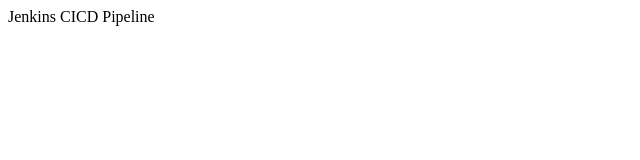
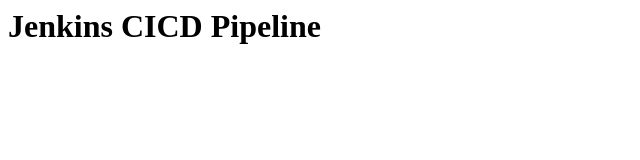
Before and after one commit to richardpalbacal/website, a plain HTML site: page index.html in a window 1280 px wide. Shown: the whole page, without its empty margins (0-640 px from the left). Drawn offline with Linux system fonts and the light colour scheme.

Commit message:
added website

```diff
--- a/index.html
+++ b/index.html
@@ -1,4 +1,4 @@
 <html>
 <title>Jenkins CICD Pipeline</title>
-<body>Jenkins CICD Pipeline</body>
+<body><h1>Jenkins CICD Pipeline</h1></body>
 </html>
```
